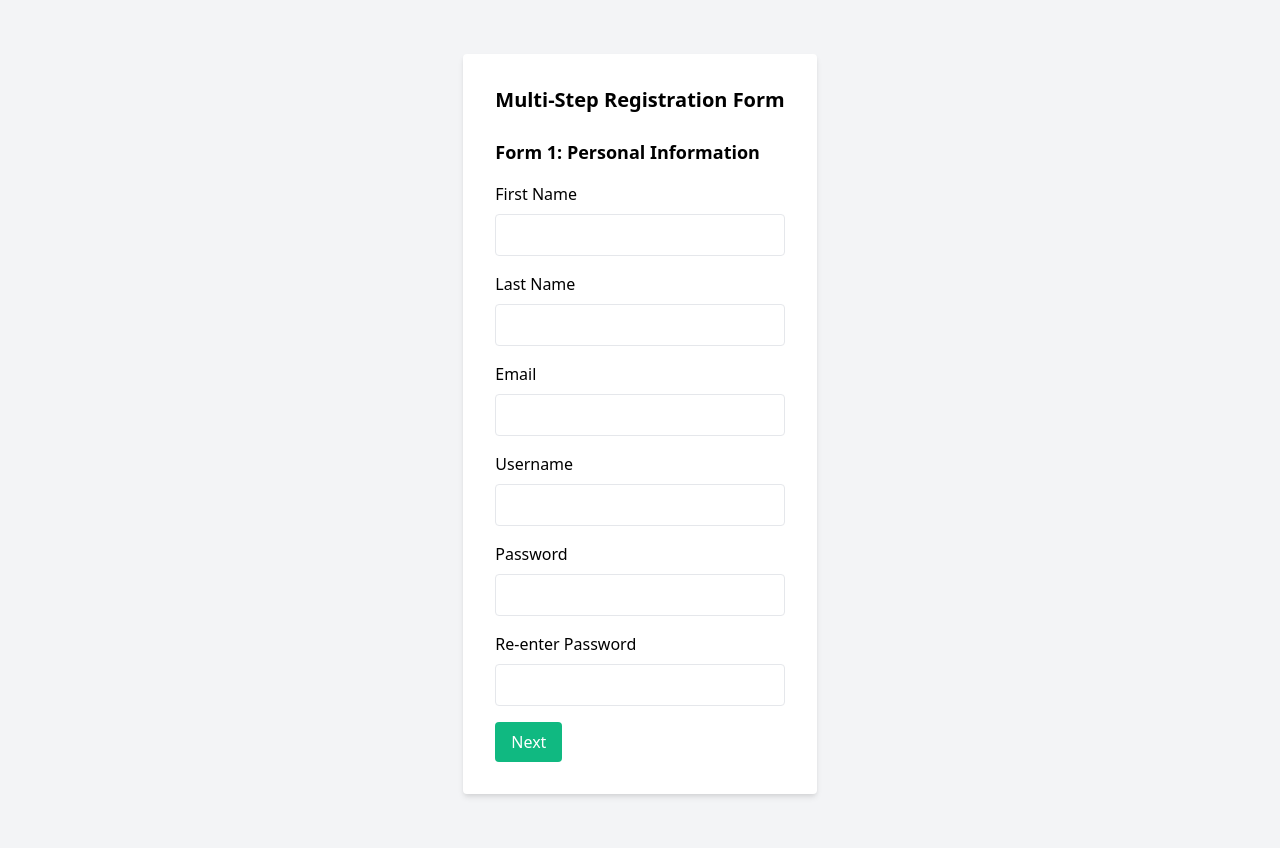
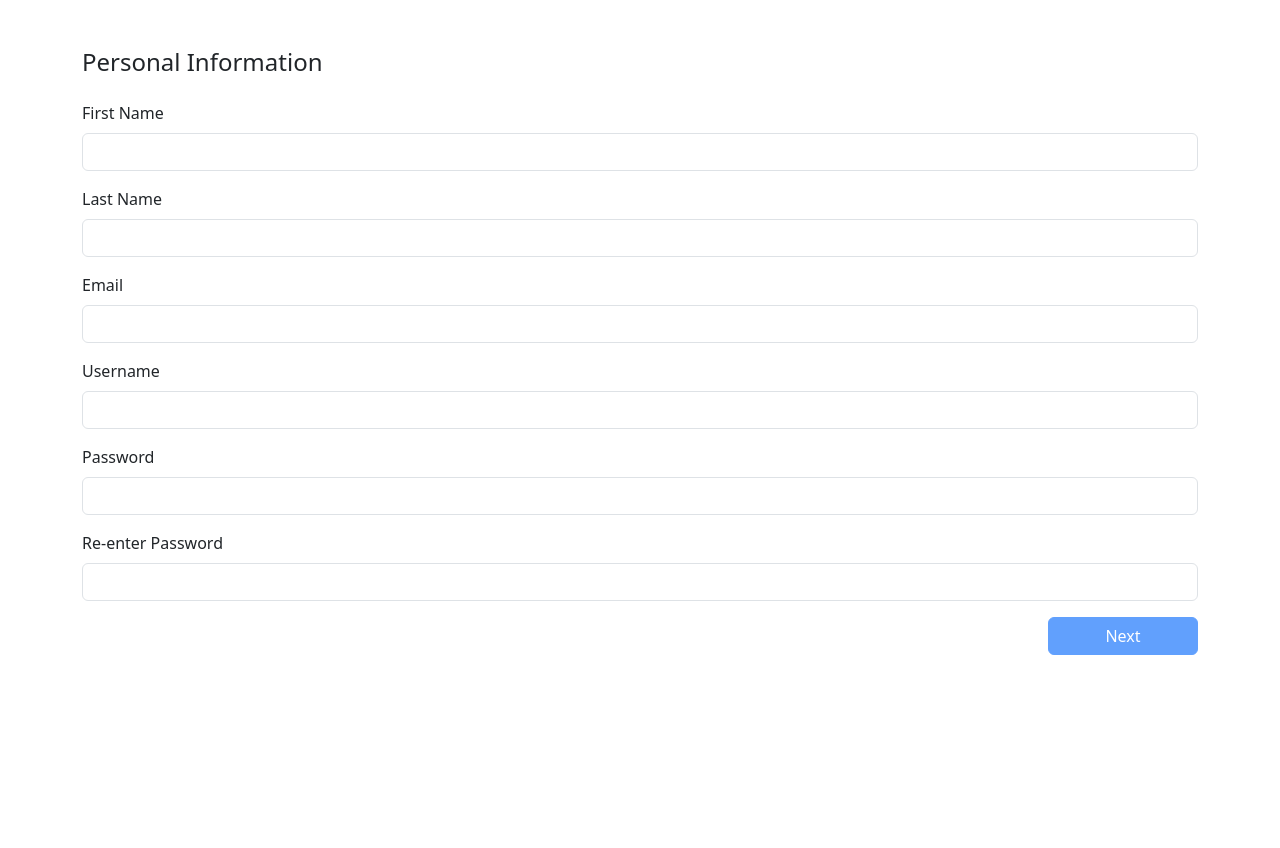
Before and after one commit to Zenaiko/Capstone, a PHP site: page /rider_page/rider_signup.php in a window 1280 px wide. After the commit the page ends 655 px from the top, so only its background shows below. Run offline with PHP 8.4, Linux system fonts and the light colour scheme.

Commit message:
rider_signup

```diff
--- a/rider_page/rider_signup.php
+++ b/rider_page/rider_signup.php
@@ -4,196 +4,217 @@
     <meta charset="UTF-8">
     <meta name="viewport" content="width=device-width, initial-scale=1.0">
     <title>Multi-Step Form</title>
-    <link href="https://cdn.jsdelivr.net/npm/tailwindcss@2.2.19/dist/tailwind.min.css" rel="stylesheet">
+    <link href="https://cdn.jsdelivr.net/npm/bootstrap@5.3.0-alpha1/dist/css/bootstrap.min.css" rel="stylesheet">
+    <style>
+        .hidden { display: none; }
+        .form-step { display: none; }
+        .form-step-active { display: block; }
+        .error { color: red; font-size: 0.9em; }
+        .button-group {
+            display: flex;
+            justify-content: flex-end;
+            gap: 10px;
+        }
+        .next-btn, .prev-btn, .submit-btn {
+            width: 150px;
+        }
+        .button-container {
+            display: flex;
+            justify-content: flex-end;
+            margin-top: 40px;
+}
+
+    </style>
 </head>
-<body class="bg-gray-100 p-6">
-    <div class="flex justify-center items-center min-h-screen bg-gray-100 p-6">
-        <div class="max-w-md mx-auto bg-white p-8 rounded shadow-md">
-            <h2 class="text-xl font-semibold mb-6">Multi-Step Registration Form</h2>
-            <form id="multi-step-form">
-
+<body>
+    <div class="container mt-5">
+        <form id="multiStepForm">
             <!-- Form 1: Personal Information -->
-                <div class="step">
-                    <h3 class="text-lg font-semibold mb-4">Form 1: Personal Information</h3>
-                    <label class="block mb-2">First Name</label>
-                    <input type="text" name="first_name" class="border rounded w-full px-3 py-2 mb-4" required>
-
-                    <label class="block mb-2">Last Name</label>
-                    <input type="text" name="last_name" class="border rounded w-full px-3 py-2 mb-4" required>
-
-                    <label class="block mb-2">Email</label>
-                    <input type="email" name="email" class="border rounded w-full px-3 py-2 mb-4" required>
-
-                    <label class="block mb-2">Username</label>
-                    <input type="text" name="username" class="border rounded w-full px-3 py-2 mb-4" required>
-
-                    <label class="block mb-2">Password</label>
-                    <input type="password" id="password" name="password" class="border rounded w-full px-3 py-2 mb-4" required>
-
-                    <label class="block mb-2">Re-enter Password</label>
-                    <input type="password" id="reenter-password" name="reenter_password" class="border rounded w-full px-3 py-2 mb-4" required>
-                    <p id="password-error" class="text-red-500 hidden">Passwords do not match.</p><br>
-
-                    <div class="flex justify-between">
-                        <button type="button" class="hidden"></button>
-                        <button type="button" id="next-button" class="bg-green-500 text-white py-2 px-4 rounded next" disabled>Next</button>
+            <div class="form-step form-step-active">
+                <h4 class="mb-4">Personal Information</h4>
+                <div class="mb-3">
+                    <label for="firstName" class="form-label">First Name</label>
+                    <input type="text" class="form-control" id="firstName" required>
+                </div>
+                <div class="mb-3">
+                    <label for="lastName" class="form-label">Last Name</label>
+                    <input type="text" class="form-control" id="lastName" required>
+                </div>
+                <div class="mb-3">
+                    <label for="email" class="form-label">Email</label>
+                    <input type="email" class="form-control" id="email" required>
+                </div>
+                <div class="mb-3">
+                    <label for="username" class="form-label">Username</label>
+                    <input type="text" class="form-control" id="username" required>
+                </div>
+                <div class="mb-3">
+                    <label for="password" class="form-label">Password</label>
+                    <input type="password" class="form-control" id="password" required>
+                </div>
+                <div class="mb-3">
+                    <label for="confirmPassword" class="form-label">Re-enter Password</label>
+                    <input type="password" class="form-control" id="confirmPassword" required>
+                </div>
+                <div class="error hidden" id="passwordError">Passwords do not match.</div>
+                <div class="button-group">
+                    <button type="button" class="btn btn-primary next-btn" disabled>Next</button>
                 </div>
             </div>
 
             <!-- Form 2: Rider Info -->
-                <div class="step hidden">
-                    <h3 class="text-lg font-semibold mb-4">Form 2: Rider Info</h3>
-                    <label class="block mb-2">NBI or Police Clearance</label>
-                    <input type="file" name="nbi_clearance" class="border rounded w-full px-3 py-2 mb-4" required>
-
-                    <label class="block mb-2">Brgy Clearance</label>
-                    <input type="file" name="brgy_clearance" class="border rounded w-full px-3 py-2 mb-4" required>
-
-                    <label class="block mb-2">Drug Test</label>
-                    <input type="file" name="drug_test" class="border rounded w-full px-3 py-2 mb-4" required>
-
-                    <label class="block mb-2">Rider's License</label>
-                    <input type="file" name="riders_license" class="border rounded w-full px-3 py-2 mb-4" required>
-
-                    <label class="block mb-2">Selfie</label>
-                    <input type="file" name="selfie" class="border rounded w-full px-3 py-2 mb-4" required>
-
-                    <label class="block mb-2">Electronic Signature</label>
-                    <input type="file" name="electronic_signature" class="border rounded w-full px-3 py-2 mb-4" required>
-
-                    <div class="flex justify-between">
-                        <button type="button" class="bg-gray-500 text-white py-2 px-4 rounded prev">Previous</button>
-                        <button type="button" class="bg-green-500 text-white py-2 px-4 rounded next">Next</button>
+            <div class="form-step">
+                <h4 class="mb-4">Rider Info</h4>
+                <div class="mb-3">
+                    <label for="nbiClearance" class="form-label">NBI or Police Clearance</label>
+                    <input type="file" class="form-control" id="nbiClearance" required>
+                </div>
+                <div class="mb-3">
+                    <label for="brgyClearance" class="form-label">Brgy Clearance</label>
+                    <input type="file" class="form-control" id="brgyClearance" required>
+                </div>
+                <div class="mb-3">
+                    <label for="drugTest" class="form-label">Drug Test</label>
+                    <input type="file" class="form-control" id="drugTest" required>
+                </div>
+                <div class="mb-3">
+                    <label for="ridersLicense" class="form-label">Rider's License</label>
+                    <input type="file" class="form-control" id="ridersLicense" required>
+                </div>
+                <div class="mb-3">
+                    <label for="selfie" class="form-label">Selfie</label>
+                    <input type="file" class="form-control" id="selfie" required>
+                </div>
+                <div class="mb-3">
+                    <label for="eSignature" class="form-label">Electronic Signature</label>
+                    <input type="file" class="form-control" id="eSignature" required>
+                </div>
+                <div class="button-group">
+                    <button type="button" class="btn btn-secondary prev-btn">Previous</button>
+                    <button type="button" class="btn btn-primary next-btn">Next</button>
                 </div>
             </div>
 
             <!-- Form 3: Vehicle Info -->
-                <div class="step hidden">
-                    <h3 class="text-lg font-semibold mb-4">Form 3: Vehicle Info</h3>
-                    <label class="block mb-2">Vehicle Type</label>
-                    <input type="text" name="vehicle_type" class="border rounded w-full px-3 py-2 mb-4" required>
-
-                    <label class="block mb-2">Registration Photo</label>
-                    <input type="file" name="registration_photo" class="border rounded w-full px-3 py-2 mb-4" required>
-
-                    <label class="block mb-2">OR or CR</label>
-                    <input type="file" name="or_cr" class="border rounded w-full px-3 py-2 mb-4" required>
-
-                    <label class="block mb-2">Vehicle Coding or Plate Number</label>
-                    <input type="text" name="plate_number" class="border rounded w-full px-3 py-2 mb-4" required>
-
-                    <label class="block mb-2">Dealer Certificate</label>
-                    <input type="file" name="dealer_certificate" class="border rounded w-full px-3 py-2 mb-4" required>
-
-                    <input type="checkbox" class="mr-2" id="is-owner" name="is_owner">
-                    <label for="is-owner">Owner</label><br><br>
-
-                    <!-- Supporting Documents Section -->
-                    <div id="owner-documents" class="hidden mt-4">
-                        <label class="block mb-2">Upload Supporting Documents</label>
-                        <input type="file" name="supporting_documents" class="border rounded w-full px-3 py-2 mb-4" required>
+            <div class="form-step">
+                <h4 class="mb-4">Vehicle Info</h4>
+                <div class="mb-3">
+                    <label for="vehicleType" class="form-label">Vehicle Type</label>
+                    <input type="text" class="form-control" id="vehicleType" required>
                 </div>
-                    <div class="flex justify-between">
-                        <button type="button" class="bg-gray-500 text-white py-2 px-4 rounded prev">Previous</button>
-                        <button type="button" class="bg-green-500 text-white py-2 px-4 rounded next">Next</button>
+                <div class="mb-3">
+                    <label for="registrationPhoto" class="form-label">Registration Photo</label>
+                    <input type="file" class="form-control" id="registrationPhoto" required>
+                </div>
+                <div class="mb-3">
+                    <label for="orCr" class="form-label">OR or CR</label>
+                    <input type="file" class="form-control" id="orCr" required>
+                </div>
+                <div class="mb-3">
+                    <label for="vehiclePlate" class="form-label">Vehicle Coding or Plate Number</label>
+                    <input type="text" class="form-control" id="vehiclePlate" required>
+                </div>
+                <div class="mb-3">
+                    <label for="dealerCert" class="form-label">Dealer Certificate</label>
+                    <input type="file" class="form-control" id="dealerCert" required>
+                </div>
+                <div class="form-check mb-3">
+                    <input type="checkbox" class="form-check-input" id="isOwner">
+                    <label class="form-check-label" for="isOwner">I am the owner of the vehicle</label>
+                </div>
+                <div id="supportingDocs" class="hidden">
+                    <div class="mb-3">
+                    <label for="supportingDocuments" class="form-label">Upload Supporting Documents</label>
+                    <input type="file" class="form-control" id="supportingDocuments">
+                </div>
+                </div>
+                <div class="button-group">
+                    <button type="button" class="btn btn-secondary prev-btn">Previous</button>
+                    <button type="button" class="btn btn-primary next-btn">Next</button>
                 </div>
             </div>
 
             <!-- Form 4: Health Documents -->
-                <div class="step hidden">
-                    <h3 class="text-lg font-semibold mb-4">Form 4: Health Documents</h3>
-                    <input type="checkbox" class="mr-2" id="is-senior" name="is_senior">
-                    <label for="is-senior">Senior</label>
-
-                    <div id="senior-documents" class="hidden mt-4">
-                        <label class="block mb-2">Certificate ID</label>
-                        <input type="text" name="certificate_id" class="border rounded w-full px-3 py-2 mb-4" required>
-
-                        <label class="block mb-2">Certificate Photo (Fit to Work)</label>
-                        <input type="file" name="certificate_photo" class="border rounded w-full px-3 py-2 mb-4" required>
+            <div class="form-step">
+                <h4 class="mb-4">Health Documents</h4>
+                <div class="form-check mb-3">
+                    <input type="checkbox" class="form-check-input" id="isSenior">
+                    <label class="form-check-label" for="isSenior">I am a senior</label>
                 </div>
-
-                    <div class="mt-6">
-                        <label class="block mb-2 font-bold">Disability (If non leave blank)</label>
-                        <input type="text" name="disability" class="border rounded w-full px-3 py-2 mb-4">
+                <div id="seniorDocs" class="hidden">
+                    <div class="mb-3">
+                        <label for="certID" class="form-label">Certificate ID</label>
+                        <input type="text" class="form-control" id="certID">
                     </div>
-
-                    <label class="block mb-2">Medical Assurance</label>
-                    <input type="file" name="medical_assurance" class="border rounded w-full px-3 py-2 mb-4" required>
-
-                    <div class="flex justify-between">
-                        <button type="button" class="bg-gray-500 text-white py-2 px-4 rounded prev">Previous</button>
-                        <input type="submit" class="bg-green-500 text-white py-2 px-4 rounded" value="Sign Up">
+                    <div class="mb-3">
+                        <label for="fitToWork" class="form-label">Certificate Photo (Fit to Work)</label>
+                        <input type="file" class="form-control" id="fitToWork">
+                    </div>
+                </div>
+                <div class="mb-3">
+                    <label for="disabilityInfo" class="form-label">Disability (Optional)</label>
+                    <input type="text" class="form-control" id="disabilityInfo">
+                </div>
+                <div class="mb-3">
+                    <label for="medicalAssurance" class="form-label">Medical Assurance</label>
+                    <input type="file" class="form-control" id="medicalAssurance">
+                </div>
+                <div class="button-group">
+                    <button type="button" class="btn btn-secondary prev-btn">Previous</button>
+                    <input type="submit" class="btn btn-success submit-btn">
                 </div>
             </div>
         </form>
     </div>
-    </div>
 
     <script>
-        // Handle the multi-step form navigation
-        const form = document.getElementById('multi-step-form');
-        const steps = document.querySelectorAll('.step');
+        document.addEventListener('DOMContentLoaded', function () {
+            const nextButtons = document.querySelectorAll('.next-btn');
+            const prevButtons = document.querySelectorAll('.prev-btn');
+            const steps = document.querySelectorAll('.form-step');
+            const password = document.getElementById('password');
+            const confirmPassword = document.getElementById('confirmPassword');
+            const passwordError = document.getElementById('passwordError');
+            const isOwner = document.getElementById('isOwner');
+            const supportingDocs = document.getElementById('supportingDocs');
+            const isSenior = document.getElementById('isSenior');
+            const seniorDocs = document.getElementById('seniorDocs');
+
             let currentStep = 0;
 
-        function showStep(step) {
-            steps.forEach((s, index) => {
-                s.classList.toggle('hidden', index !== step);
-            });
-        }
-
-        document.querySelectorAll('.next').forEach((button) => {
+            nextButtons.forEach((button, index) => {
                 button.addEventListener('click', () => {
-                if (currentStep < steps.length - 1) {
+                    steps[currentStep].classList.remove('form-step-active');
                     currentStep++;
-                    showStep(currentStep);
-                }
+                    steps[currentStep].classList.add('form-step-active');
                 });
             });
 
-        document.querySelectorAll('.prev').forEach((button) => {
+            prevButtons.forEach((button) => {
                 button.addEventListener('click', () => {
-                if (currentStep > 0) {
+                    steps[currentStep].classList.remove('form-step-active');
                     currentStep--;
-                    showStep(currentStep);
-                }
+                    steps[currentStep].classList.add('form-step-active');
                 });
             });
 
-        // Password validation
-        const passwordInput = document.getElementById('password');
-        const rePasswordInput = document.getElementById('reenter-password');
-        const nextButton = document.getElementById('next-button');
-        const passwordError = document.getElementById('password-error');
+            password.addEventListener('input', validatePasswords);
+            confirmPassword.addEventListener('input', validatePasswords);
 
-        rePasswordInput.addEventListener('input', () => {
-            if (passwordInput.value !== rePasswordInput.value) {
-                passwordError.classList.remove('hidden');
-                nextButton.disabled = true;
-            } else {
-                passwordError.classList.add('hidden');
-                nextButton.disabled = false;
+            isOwner.addEventListener('change', function () {
+                supportingDocs.classList.toggle('hidden', !isOwner.checked);
+            });
+
+            isSenior.addEventListener('change', function () {
+                seniorDocs.classList.toggle('hidden', !isSenior.checked);
+            });
+
+            function validatePasswords() {
+                const isMatch = password.value === confirmPassword.value;
+                passwordError.classList.toggle('hidden', isMatch);
+                nextButtons[0].disabled = !isMatch;
             }
         });
-
-        // Show/Hide supporting documents section based on owner checkbox
-        const ownerCheckbox = document.getElementById('is-owner');
-        const ownerDocuments = document.getElementById('owner-documents');
-
-        ownerCheckbox.addEventListener('change', () => {
-            ownerDocuments.classList.toggle('hidden', !ownerCheckbox.checked);
-        });
-
-        // Show/Hide senior documents section based on senior checkbox
-        const seniorCheckbox = document.getElementById('is-senior');
-        const seniorDocuments = document.getElementById('senior-documents');
-
-        seniorCheckbox.addEventListener('change', () => {
-            seniorDocuments.classList.toggle('hidden', !seniorCheckbox.checked);
-        });
-
-        // Initialize the first step
-        showStep(currentStep);
     </script>
 </body>
 </html>
```
Lines whose indentation alone changed are shown as unchanged.
